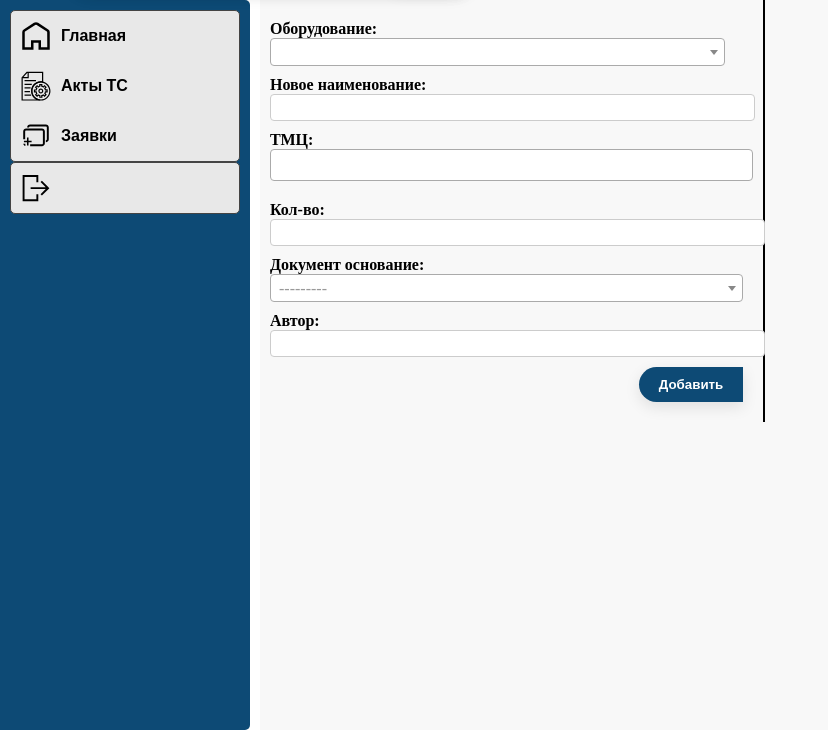
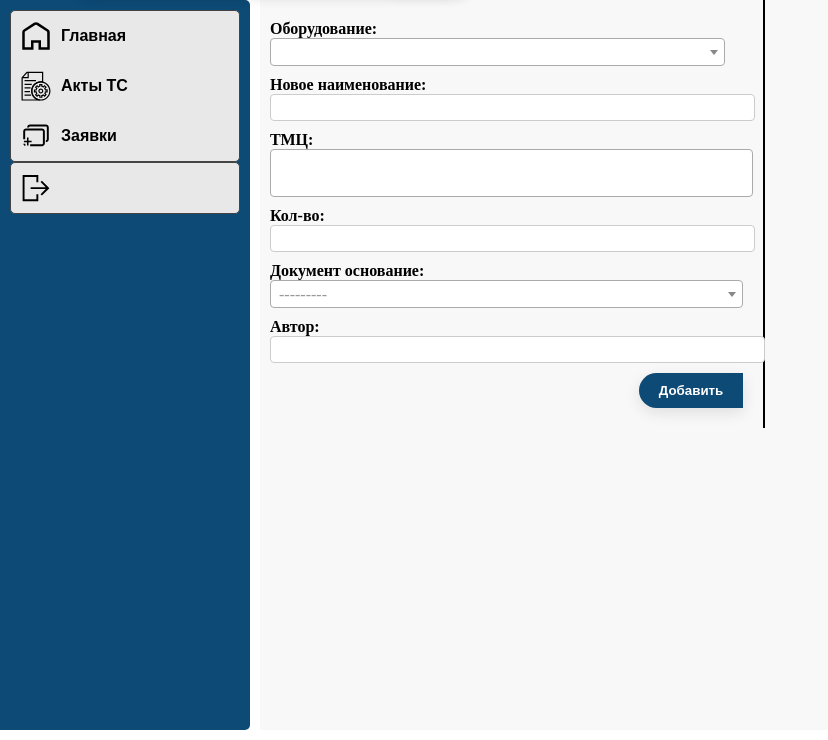
Before and after one commit to nik0208/dbdit, a Django app: page /complectations/add_complectations/ in a window 1280 px wide. Shown: the part 60-800 px from the top of the page, without its empty margins (0-828 px from the left). Run offline with Django 4.2, Linux system fonts and the light colour scheme.

Commit message:
180920231456

```diff
--- a/complectations/forms.py
+++ b/complectations/forms.py
@@ -35,7 +35,7 @@ class ComplForm(forms.ModelForm):
                                           search_fields=['pk__icontains'],),
             "tmc": ModelSelect2MultipleWidget(attrs={'class': 'form-field select multi'},
                                               search_fields=['tmc_name__icontains']),
-            "tmc_qty": forms.NumberInput(attrs={}),
+            "tmc_qty": forms.NumberInput(attrs={'class': 'form-field'}),
         }
 
         def save(self, commit=True):
--- a/directories/models.py
+++ b/directories/models.py
@@ -49,7 +49,7 @@ class IT_OS(models.Model):
 
 
 TYPE_CHOICES = (
-    ('цо', 'ЦО'),
+    ('офис', 'Офис'),
     ('региональный склад', 'Региональный склад'),
     ('лц', 'ЛЦ'),
     ('магазин', 'Магазин'),
--- a/static/CSS/base.css
+++ b/static/CSS/base.css
@@ -730,10 +730,15 @@ tbody td.name-column {
   border-radius: 4px;
 }
 
+.select2-search.select2-search--inline {
+  float: none !important;
+}
+
 .form-field {
   display: flex;
   width: 98%;
   margin-bottom: 10px;
+  margin-right: 10px;
 }
 
 label {
```
